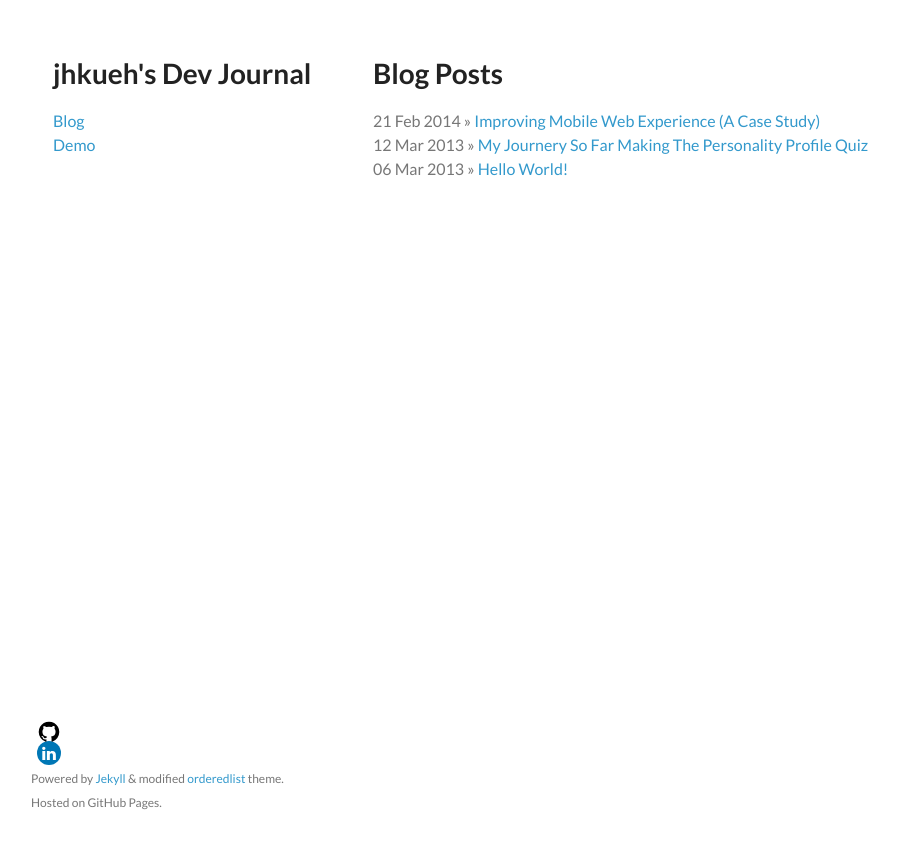
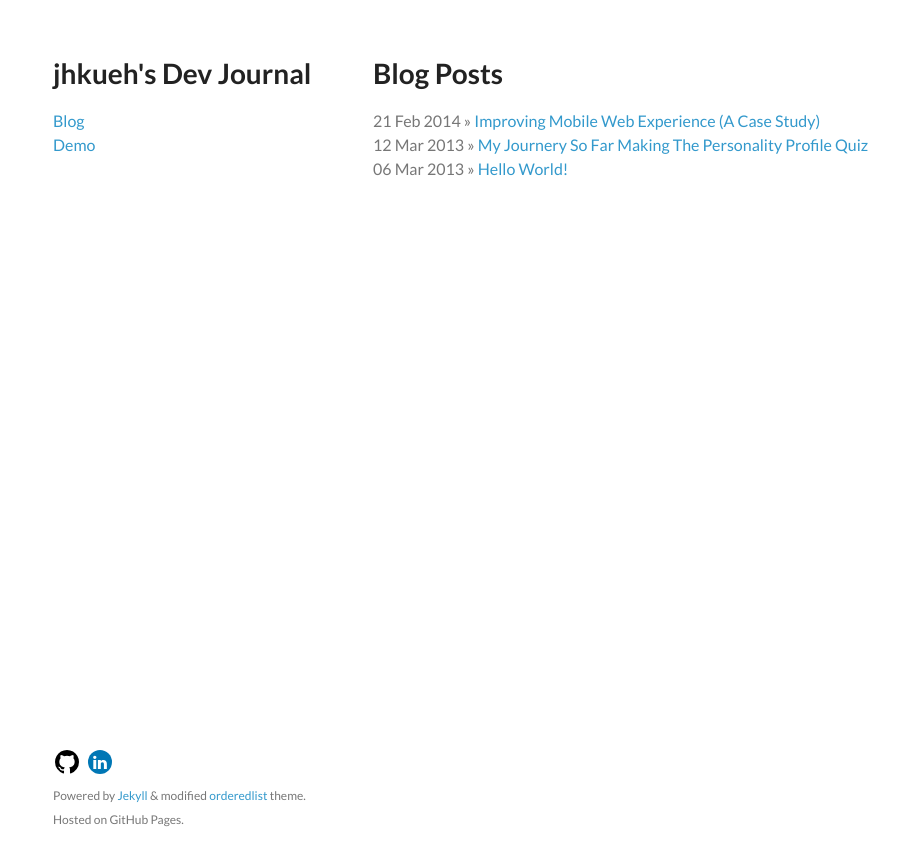
Before and after one commit to jhkueh/jhkueh.github.com, a Jekyll site: the page built from index.html, in a window 1280 px wide. Shown: the top 866 px of the page, without its empty margins (152-1051 px from the left). Built offline with Jekyll 4.4.1, drawn with Linux system fonts in a browser that asks for light colours; Markdown is read by kramdown in place of the engine named in the settings; the list of posts is cut into pages by our own code.

Commit message:
fixes no3 for social icon

```diff
--- a/_layouts/default.html
+++ b/_layouts/default.html
@@ -8,21 +8,21 @@
     <link rel="stylesheet" href="/stylesheets/pygment_trac.css">
 		<style type="text/css">
 			.inline-list {
-				margin: 0 0 1.0625rem -1.375rem;
+				margin: 0 0 0.5rem -0.7rem;
 				padding: 0;
 				list-style: none;
 				overflow: hidden;
 			}
 
-			.social-menu > li { display: block; margin-left: 0.35rem;}
+			.social-menu > li { display: block; float: left; margin-left: 0.7rem;}
 
 			div.fa { width: 24px; height: 24px; border-radius: 12px; text-align: center;}
-
+			div.github:hover > fa-github { fill: #FDFDFD;}
 			div.linkedin { background: #0077B5;}
 			div.linkedin:hover { background: #005D8E;}
 
 			svg.fa { width: 16px; height: 19px; margin-top: 3px;}
-			svg.fa-github { width: 24px; height: 24px; margin-top: 3px;}
+			svg.fa-github { width: 28px; height: 28px; margin-top: -2px;}
 		</style>
     <meta name="viewport" content="width=device-width, initial-scale=1, user-scalable=no">
     <!--[if lt IE 9]>
@@ -41,8 +41,6 @@
       </header>
 	  {{ content }}
       <footer>
-
-
 				<ul class="inline-list social-menu">
 					<li>
 						<a href="https://github.com/jhkueh">
@@ -58,6 +56,7 @@
 							</div>
 						</a>
 					</li>
+				</ul>
 				<p><small>	Powered by <a href="https://github.com/mojombo/jekyll">Jekyll</a> &amp; modified <a href="https://github.com/orderedlist">orderedlist</a> theme. Hosted on GitHub Pages.</small></p>
 				</small>
       </footer>
```
Lines whose indentation alone changed are shown as unchanged.
